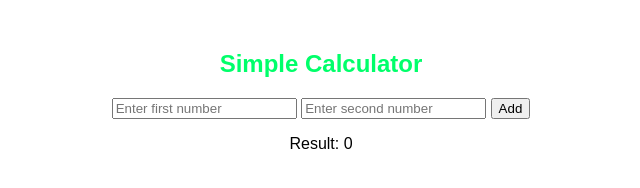
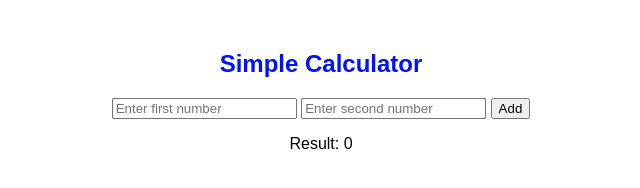
Before and after one commit to Naruto08403/ci-cd-calculator, a website: page index.html in a window 1280 px wide. Shown: the whole page, without its empty margins (319-959 px from the left). Drawn offline with Linux system fonts and the light colour scheme.

Commit message:
color changed

```diff
--- a/index.html
+++ b/index.html
@@ -12,7 +12,7 @@
             margin-top: 50px;
         }
         h2 {
-            color: #00ff6a;
+            color: #0011ff;
         }
     </style>
 </head>
```
